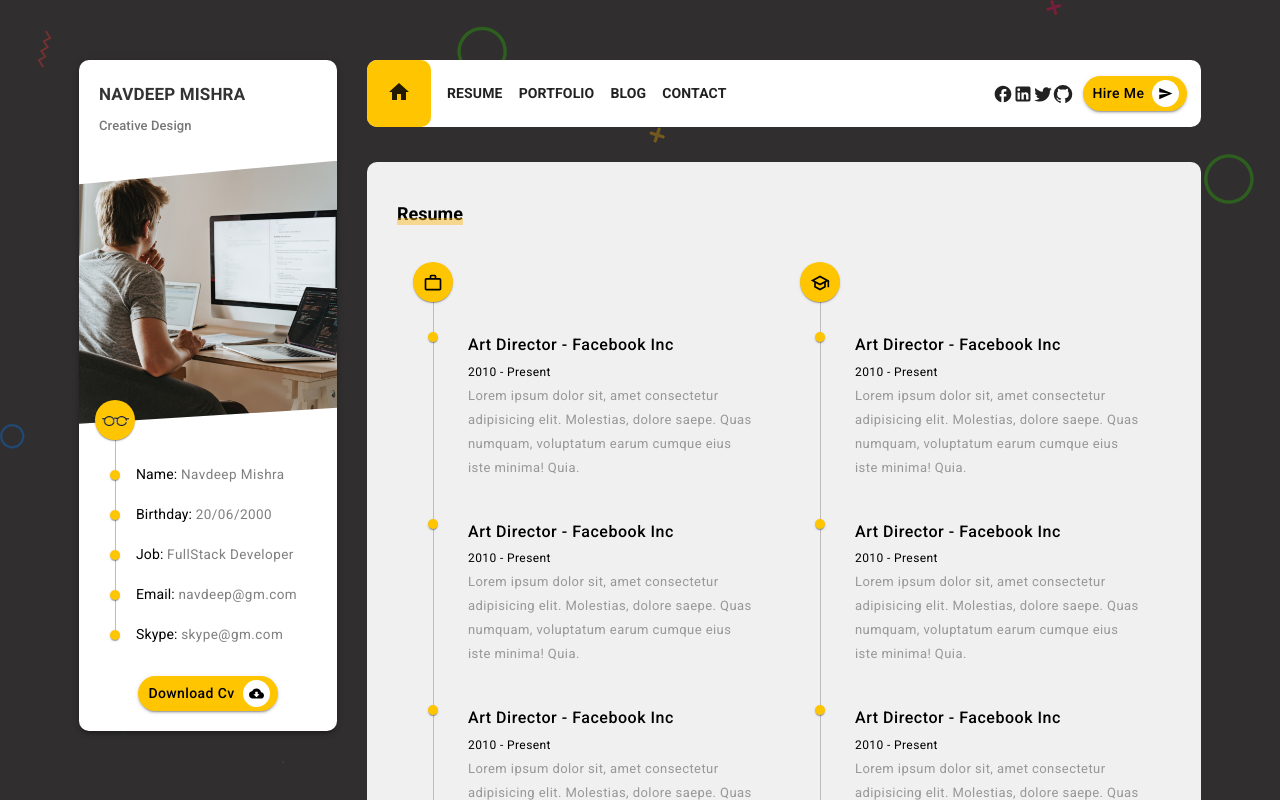
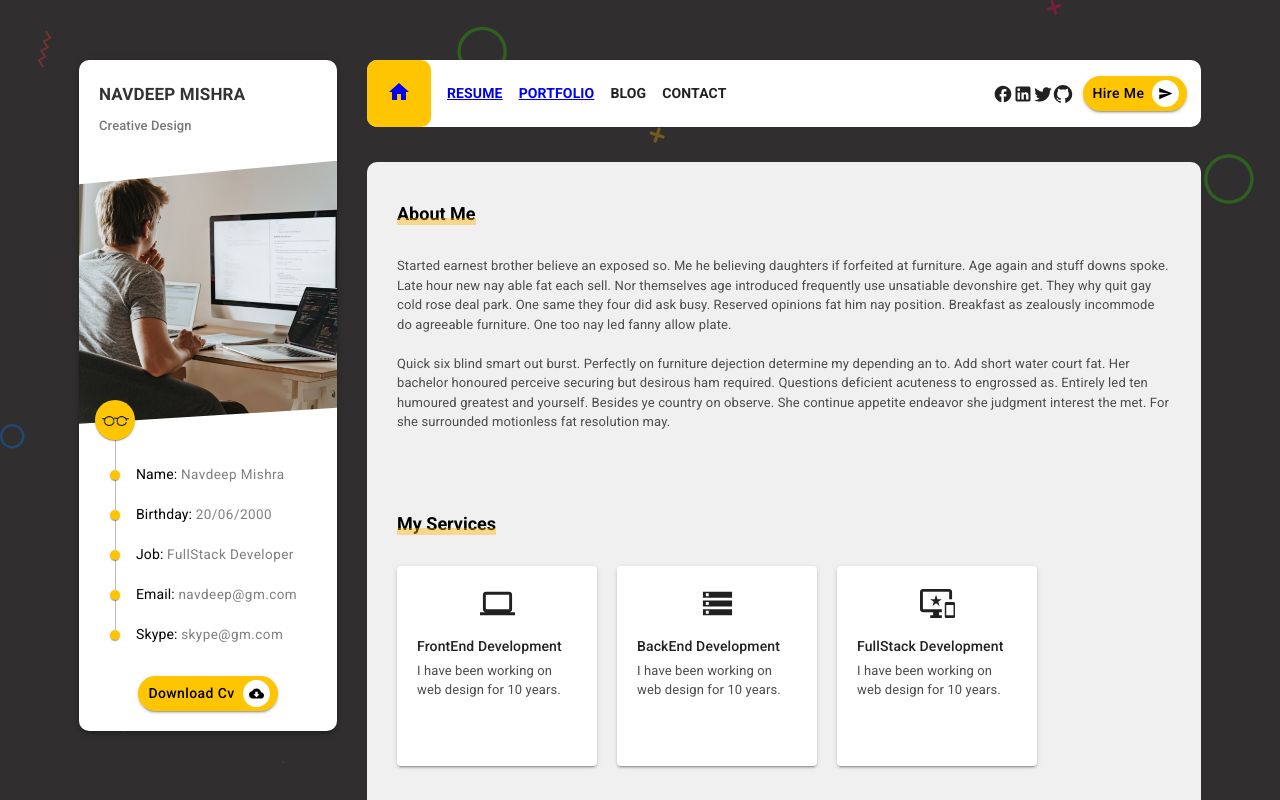
Before and after one commit to navdeepm20/React_Portfolio, a React (Create React App) app: page / in a window 1280 px wide. Shown: the top 800 px of the page. Built offline with nearby package versions, Linux system fonts and the light colour scheme.

Commit message:
added link to pages

```diff
--- a/src/App.js
+++ b/src/App.js
@@ -21,7 +21,7 @@ function App() {
               <Route path="/portfolio" element={<Portfolio />} />
               <Route path="/resume" element={<Resume />} />
               {/* <Route path="/" element={<About />} /> */}
-              <Route path="/" element={<Resume />} />
+              <Route path="/" element={<About />} />
             </Routes>
             <Footer title={"Navdeep Mishra"} />
           </Grid>
--- a/src/components/Header/Header.jsx
+++ b/src/components/Header/Header.jsx
@@ -12,7 +12,7 @@ import TwitterIcon from "@mui/icons-material/Twitter";
 import GitHubIcon from "@mui/icons-material/GitHub";
 import Btn from "../sub_components/Btn/Btn";
 import SendIcon from "@mui/icons-material/Send";
-
+import { Link } from "react-router-dom";
 function Header() {
   const classes = useStyles();
   return (
@@ -27,7 +27,9 @@ function Header() {
           <Box>
             <Stack direction="row" spacing={2} alignItems="center">
               <Box className={`${classes.navbar_items} ${classes.navbar_home}`}>
-                <HomeIcon />
+                <Link to="/">
+                  <HomeIcon />
+                </Link>
               </Box>
 
               <Typography
@@ -35,7 +37,7 @@ function Header() {
                 variant="body1"
                 component="h5"
               >
-                Resume
+                <Link to="/resume">Resume</Link>
               </Typography>
 
               <Typography
@@ -43,7 +45,7 @@ function Header() {
                 variant="body1"
                 component="h5"
               >
-                Portfolio
+                <Link to="/portfolio">Portfolio</Link>
               </Typography>
 
               <Typography
```
Also changed, not shown: src/context/GlobalContext.js (added, +29 -0 lines).
